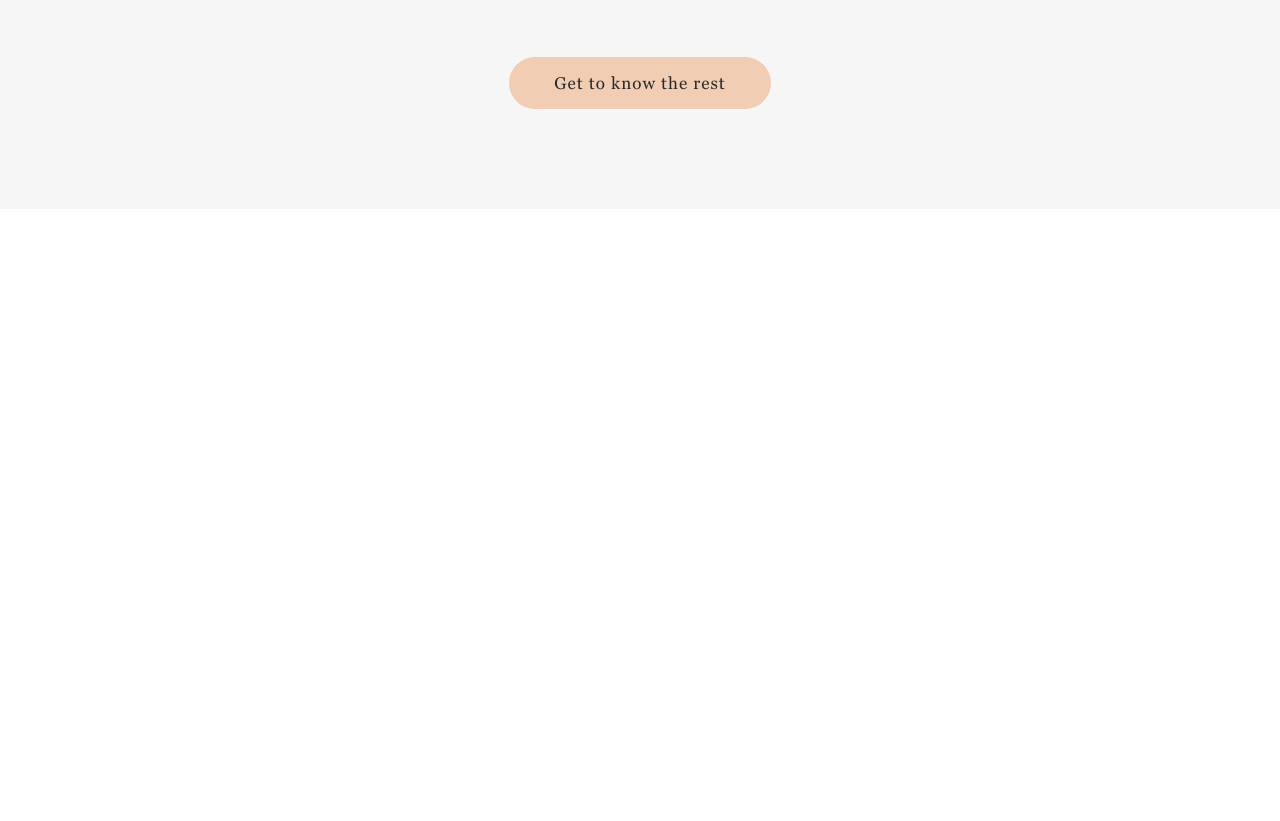
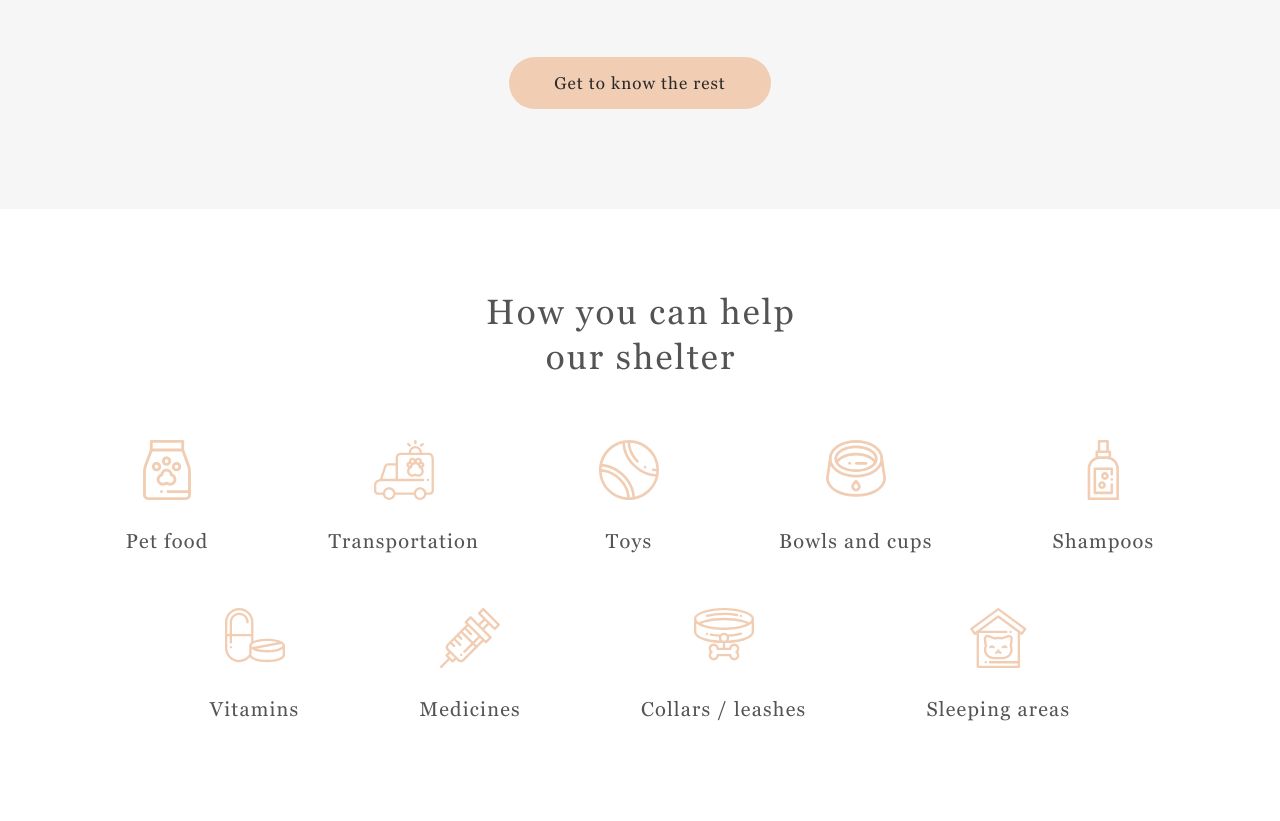
Before and after one commit to Paavveel/shelter, a plain HTML site: page shelter/index.html in a window 1280 px wide. Shown: the part 2164-2985 px from the top of the page. Before the commit the page ends 2373 px from the top, so only its background shows below. Drawn offline with Linux system fonts and the light colour scheme.

Commit message:
feat: add Help section

```diff
--- a/shelter/css/style.css
+++ b/shelter/css/style.css
@@ -529,3 +529,45 @@ h5 {
   gap: 20px;
 }
 /* Our friends pets page END */
+
+/* Help page START */
+.help {
+  padding: 80px 0 100px;
+}
+
+.help__wrapper {
+  display: flex;
+  flex-direction: column;
+  justify-content: center;
+  align-items: center;
+  gap: 60px;
+}
+
+.help__title {
+  max-width: 315px;
+  margin: 0;
+  text-align: center;
+  padding-left: 2px;
+  padding-top: 1px;
+}
+
+.help__content {
+  display: flex;
+  justify-content: center;
+  flex-wrap: wrap;
+  column-gap: 120px;
+  row-gap: 55px;
+}
+
+.help__item {
+  height: 113px;
+  display: flex;
+  flex-direction: column;
+  align-items: center;
+  justify-content: space-between;
+}
+
+.help__icon-text {
+  margin: 0;
+}
+/* Help END */
--- a/shelter/index.html
+++ b/shelter/index.html
@@ -121,6 +121,51 @@
 
       </div>
     </section>
+
+    <section class="help">
+      <div class="container help__wrapper">
+        <h3 class="help__title">How you can help
+          our shelter</h3>
+        <div class="help__content">
+          <div class="help__item">
+            <img class="help__icon" width="48" height="60" src="assets/images/pet-food.svg" alt="Pet food">
+            <h4 class="help__icon-text">Pet food</h4>
+          </div>
+          <div class="help__item">
+            <img class="help__icon" width="61" height="60" src="assets/images/transportation.svg" alt="Transportation">
+            <h4 class="help__icon-text">Transportation</h4>
+          </div>
+          <div class="help__item">
+            <img class="help__icon" width="60" height="60" src="assets/images/toys.svg" alt="Toys">
+            <h4 class="help__icon-text">Toys</h4>
+          </div>
+          <div class="help__item">
+            <img class="help__icon" width="60" height="57" src="assets/images/bowls-and-cups.svg" alt="Bowls and cups">
+            <h4 class="help__icon-text">Bowls and cups</h4>
+          </div>
+          <div class="help__item">
+            <img class="help__icon" width="32" height="60" src="assets/images/shampoos.svg" alt="Shampoos">
+            <h4 class="help__icon-text">Shampoos</h4>
+          </div>
+          <div class="help__item">
+            <img class="help__icon" width="60" height="55" src="assets/images/vitamins.svg" alt="Vitamins">
+            <h4 class="help__icon-text">Vitamins</h4>
+          </div>
+          <div class="help__item">
+            <img class="help__icon" width="60" height="60" src="assets/images/medicines.svg" alt="Medicines">
+            <h4 class="help__icon-text">Medicines</h4>
+          </div>
+          <div class="help__item">
+            <img class="help__icon" width="60" height="53" src="assets/images/collars-or-leashes.svg"
+              alt="Collars or leashes">
+            <h4 class="help__icon-text">Collars / leashes</h4>
+          </div>
+          <div class="help__item">
+            <img class="help__icon" width="57" height="60" src="assets/images/sleeping-area.svg" alt="Sleeping areas">
+            <h4 class="help__icon-text">Sleeping areas</h4>
+          </div>
+        </div>
+    </section>
   </main>
 
   <script src="js/index.js"></script>
```
